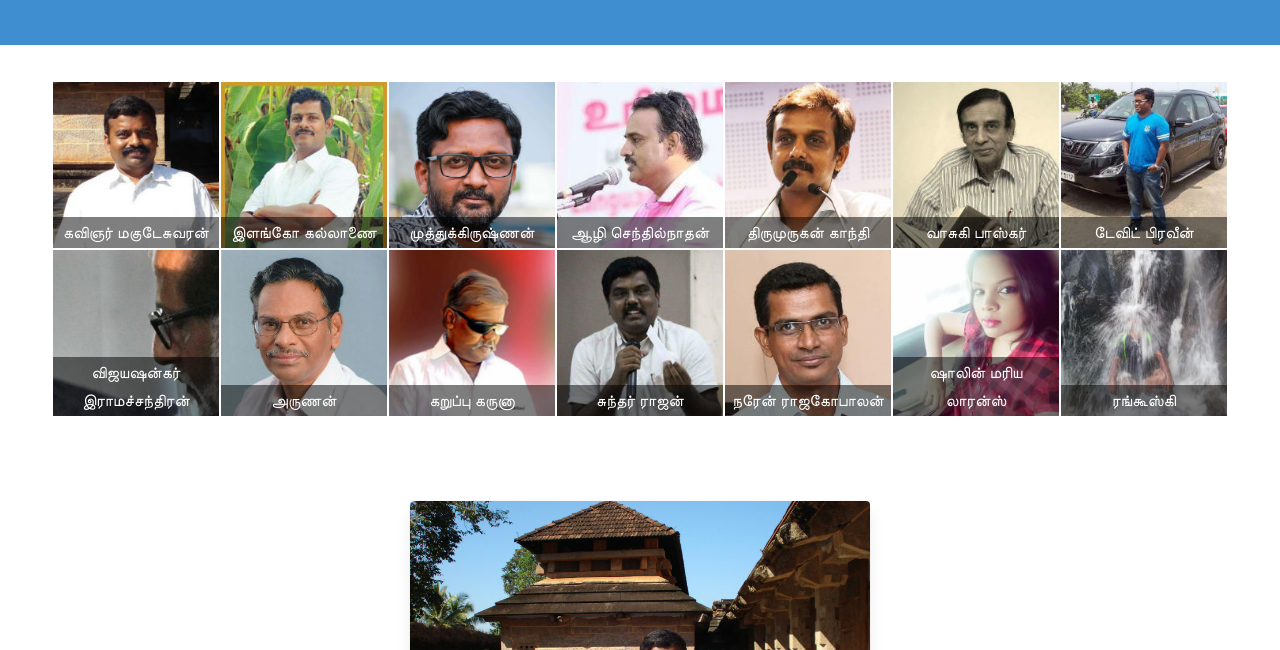
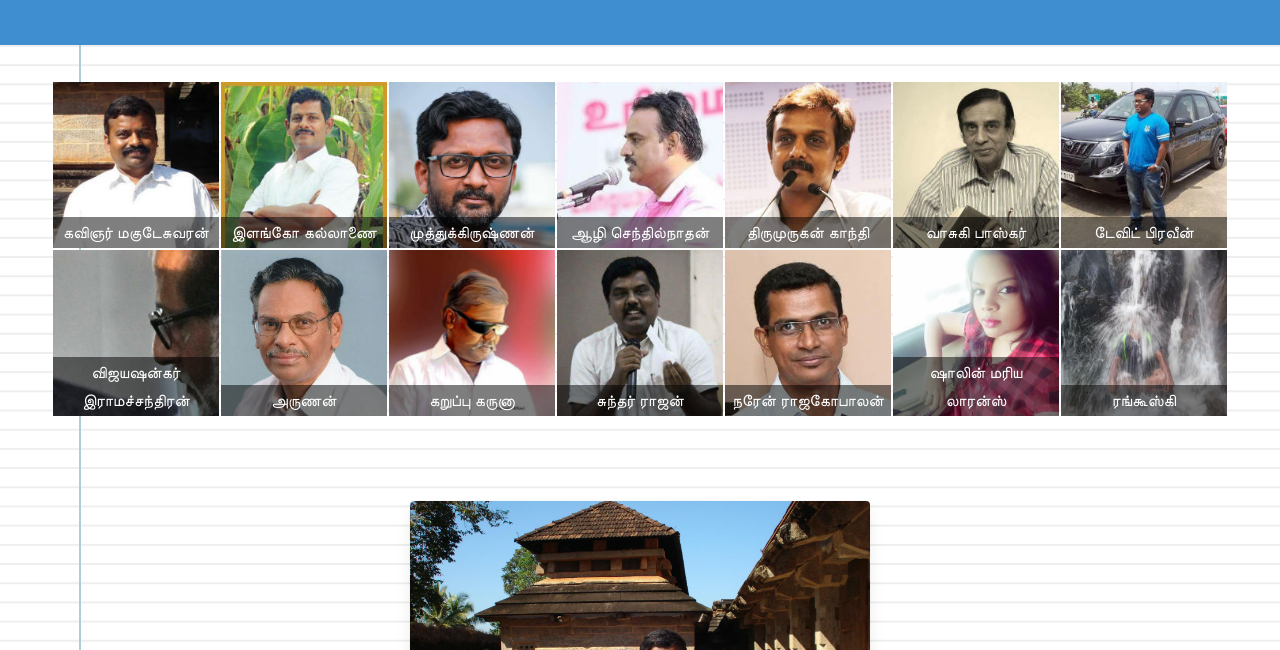
Before and after one commit to SurenderLohia/favorite-fb-writers, a plain HTML site: page index.html in a window 1280 px wide. Shown: the part 150-800 px from the top of the page. Drawn offline with nearby package versions, Linux system fonts and the light colour scheme.

Commit message:
Bg pattern added.

```diff
--- a/css/main.css
+++ b/css/main.css
@@ -50,6 +50,14 @@ body, {
 .res-img {
 	max-width: 100%;
 	height: auto;
+}
+
+.pattern {
+	background-color: #fff;
+	background-image:
+	linear-gradient(90deg, transparent 79px, #abced4 79px, #abced4 81px, transparent 81px),
+	linear-gradient(#eee .1em, transparent .1em);
+	background-size: 100% 1.2em;
 }
 
 .thumb {
--- a/index.html
+++ b/index.html
@@ -32,7 +32,7 @@
         </div>
       </div>
     </section>
-
+    <div class="pattern">
       <!-- thumb-grid desktop -->
       <div class="section is-hidden-mobile grid-container-desktop">
         <div class="container">
@@ -499,7 +499,7 @@
           </div>
         </div>
       </section>
-
+    </div>
     <section class="section">
       <div class="wrap-big">
         <div id="footer">
```
Lines whose indentation alone changed are shown as unchanged.
